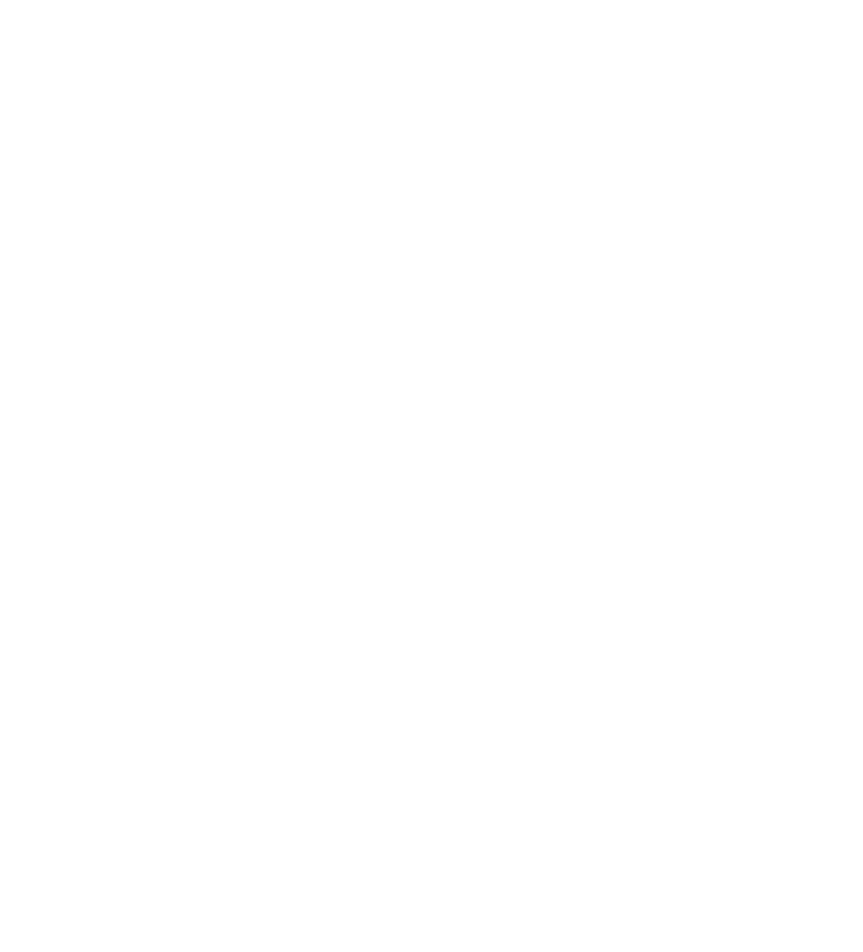
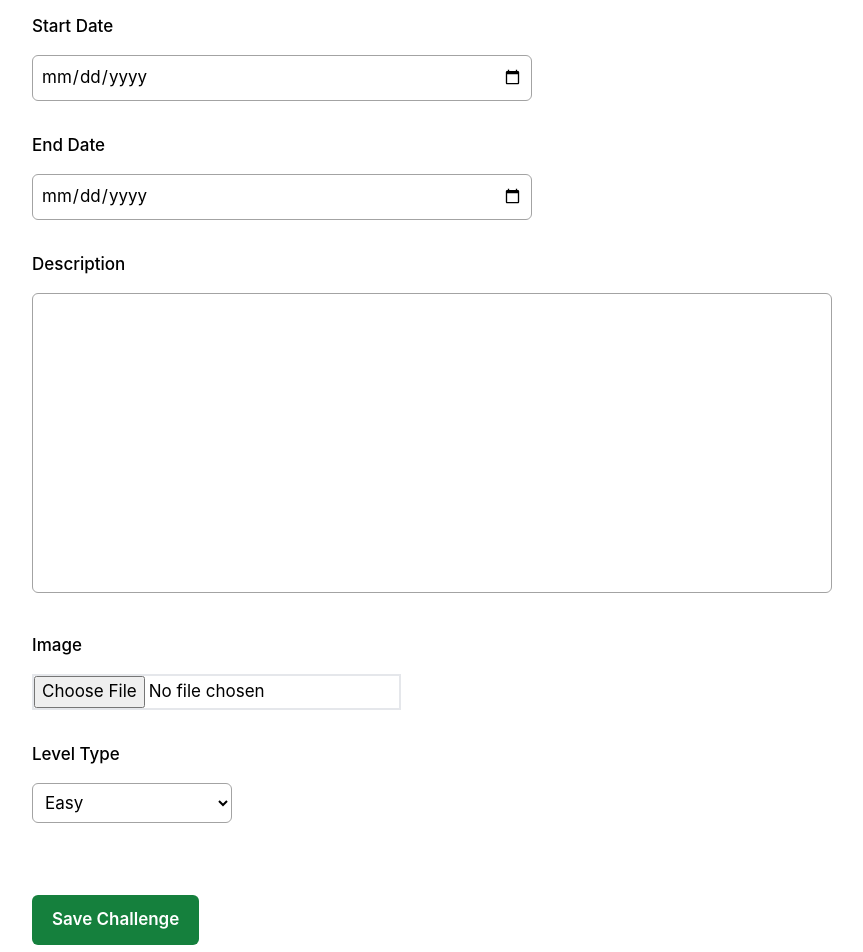
Before and after one commit to AmritHimanshu/Hackathon-Assignment-AI-Planet, a React (Create React App) app in the folder client/: page /edit-challenge/1 in a window 1280 px wide. Before the commit this address had no page. Shown: the part 320-1272 px from the top of the page, without its empty margins (48-911 px from the left). Before the commit the page ends 800 px from the top, so only its background shows below. Built offline with nearby package versions, Linux system fonts and the light colour scheme.

Commit message:
building edit challenge page

```diff
--- a/client/src/App.tsx
+++ b/client/src/App.tsx
@@ -3,6 +3,7 @@
 import ChallengeDetails from './components/ChallengeDetail';
 import CreateChallenge from './components/CreateChallenge';
 import ChallengesList from './components/ChallengesList';
+import EditChallenge from './components/EditChallenge';
 
 function App() {
     return (
@@ -11,7 +12,8 @@
           <Routes>
             <Route path="/" element={<ChallengesList />} />
             <Route path="/create-challenge" element={<CreateChallenge />} />
-            <Route path="/challenge-detail" element={<ChallengeDetails />} />
+            <Route path="/challenge-detail/:idx" element={<ChallengeDetails />} />
+            <Route path="edit-challenge/:idx" element={<EditChallenge />} />
           </Routes>
         </div>
       </Router>
--- a/client/src/components/ChallengeDetail.tsx
+++ b/client/src/components/ChallengeDetail.tsx
@@ -1,6 +1,36 @@
+import { useState } from 'react';
+import { useLocation, useNavigate, useParams } from 'react-router-dom';
 import AccessTimeIcon from '@mui/icons-material/AccessTime';
 
 function ChallengeDetails (){
+
+    const location = useLocation();
+    const queryParams = new URLSearchParams(location.search);
+    const dataObj = Object.fromEntries(queryParams.entries());
+    const data = JSON.stringify(dataObj);
+
+    const params = useParams();
+    const navigate = useNavigate();
+
+    const [challenge, setChallenge] = useState(dataObj);
+
+    const handleOnEdit = () => {
+        const queryParams = new URLSearchParams(challenge).toString();
+        navigate(`/edit-challenge/${parseInt(params.idx || '0',10)}?${queryParams}`);
+    }
+
+    const handleOnDelete = () => {
+        let listObj = [];
+        let list = localStorage.getItem('challenge-list');
+        if(list == null) listObj = [];
+        else {
+            listObj = JSON.parse(list);
+            const updatedList = listObj.filter((_:any, index:number) => index !== parseInt(params.idx || '0', 10));
+            localStorage.setItem('challenge-list',JSON.stringify(updatedList));
+        }
+        navigate('/');
+    };
+
     return (
         <div>
             <div className='px-20 py-5 font-semibold text-[18px]'>
@@ -12,33 +42,34 @@
                     <AccessTimeIcon sx={{fontSize:"18px"}}/> <span>Starts on 17th June'22 09:00 PM (Indian Standard Time)</span>
                 </div>
                 <div className='text-[42px] font-bold'>
-                    <p>Data Sprint 72 - Butterfly Identification</p>
+                    <p>{challenge.challenge_name}</p>
                 </div>
                 <div className='text-[20px]'>
                     <p>Identify the class to which each butterfly belongs to</p>
                 </div>
                 <div className='bg-white text-[#003145] font-bold flex items-center justify-center py-2 space-x-3 w-[110px] rounded-md'>
                     <img src="/assets/icons/carbon_skill-level-basic.svg" alt="" />
-                    <div>Easy</div>
+                    <div>{challenge.level}</div>
                 </div>
             </div>
 
             <div className='flex items-center justify-between px-32 shadow-xl'>
                 <div className='pb-3 pt-8 px-4 text-[22px] font-bold border-b-[4px] border-b-green-600'>Overview</div>
                 <div className='space-x-7'>
-                    <button className='font-bold bg-green-700 border-2 border-green-700 text-white py-[5px] w-[90px] rounded-lg'>Edit</button>
-                    <button className='font-bold border-2 border-red-600 text-red-600 py-[5px] w-[90px] rounded-lg'>Delete</button>
+                    <button className='font-bold bg-green-700 border-2 border-green-700 text-white py-[5px] w-[90px] rounded-lg' onClick={handleOnEdit}>Edit</button>
+                    <button className='font-bold border-2 border-red-600 text-red-600 py-[5px] w-[90px] rounded-lg' onClick={handleOnDelete}>Delete</button>
                 </div>
             </div>
 
             <div className='px-32 py-20'>
-                <p className='whitespace-pre-wrap w-[956px] font-semibold text-[18px] text-[#64607D] leading-10'>
+                {/* <p className='whitespace-pre-wrap w-[956px] font-semibold text-[18px] text-[#64607D] leading-10'>
                     Butterflies are the adult flying stage of certain insects belonging to an order or group called Lepidoptera. The word "Lepidoptera" means "scaly wings" in Greek. This name perfectly suits the insects in this group because their wings are covered with thousands of tiny scales overlapping in rows.
 
                     An agency of the Governmental Wildlife Conservation is planning to implement an automated system based on computer vision so that it can identify butterflies based on captured images. As a consultant for this project, you are responsible for developing an efficient model.
 
                     Your Task is to build an Image Classification Model using CNN that classifies to which class of weather each image belongs to.
-                </p>
+                </p> */}
+                <p className='whitespace-pre-wrap w-[956px] font-semibold text-[18px] text-[#64607D] leading-10'>{challenge.description}</p>
             </div>
 
         </div>
--- a/client/src/components/CreateChallenge.tsx
+++ b/client/src/components/CreateChallenge.tsx
@@ -68,7 +68,7 @@
                 setTimeout(()=>{
                     setMessage("");
                     navigate('/');
-                },2000);
+                },1000);
 
                 setChallengeData({
                     challenge_name: '',
--- /dev/null
+++ b/client/src/components/EditChallenge.tsx
@@ -0,0 +1,136 @@
+import React, { useState } from 'react';
+import { useLocation, useNavigate, useParams } from 'react-router-dom';
+import AutorenewIcon from '@mui/icons-material/Autorenew';
+
+function EditChallenge() {
+
+    const location = useLocation();
+    const queryParams = new URLSearchParams(location.search);
+    const data = Object.fromEntries(queryParams.entries());
+
+    const params = useParams();
+    const navigate = useNavigate();
+
+    const [challenge, setChallenge] = useState(data);
+    const [fileNew, setFileNew] = useState<{ fileData: File | null }>({ fileData: null });
+
+    const [message, setMessage] = useState('');
+    const [isLoading, setIsLoading] = useState(false);
+
+    const handleOnChange = (e: React.ChangeEvent<HTMLInputElement | HTMLTextAreaElement | HTMLSelectElement>) => {
+        let name = e.target.name;
+        let value = e.target.value;
+        setChallenge(prevState => ({ ...prevState, [name]: value }));
+    };
+
+    const handleOnChangeFile = (e: React.ChangeEvent<HTMLInputElement | HTMLTextAreaElement | HTMLSelectElement>) => {
+        if (e.target instanceof HTMLInputElement && e.target.type === 'file') {
+            const file = e.target.files ? e.target.files[0] : null;
+            setFileNew({fileData:file});
+        }
+    };
+
+    const handleOnSubmit = async (e: any) => {
+        e.preventDefault();
+        // console.log('Challenge ',challenge)
+        let {challenge_name, start_date, end_date, description, file, level} = challenge;
+        const { fileData } = fileNew;
+        if(!challenge_name || !start_date || !end_date || !description || !file || !level ){
+            alert("Fill all the fields");
+            return;
+        }
+        try {
+            if(fileData){
+                setIsLoading(true);
+                const form = new FormData();
+                form.append("file", fileData);
+                form.append("upload_preset", "kfgw6ech");
+
+                const resCloudinary = await fetch(`https://api.cloudinary.com/v1_1/dgvvfyeji/raw/upload`, {
+                    method: "POST",
+                    body: form,
+                });
+
+                const dataCloudinary = await resCloudinary.json();
+                if (dataCloudinary && dataCloudinary.url) file = dataCloudinary.url;
+            }
+
+            let listObj = [];
+            let list = localStorage.getItem('challenge-list');
+            if(list == null) {
+                navigate('/');
+            }
+            else{
+                listObj = JSON.parse(list);
+                const idx = parseInt(params.idx ?? '', 10);
+                const updatedData = {challenge_name, start_date, end_date, description, file, level};
+                if(idx >= 0 && idx < listObj.length){
+                    listObj[idx] = updatedData;
+                    localStorage.setItem('challenge-list',JSON.stringify(listObj));
+                }
+                // console.log('updatedData ',updatedData);
+                setIsLoading(false);
+                setMessage("Successfully created");
+                setTimeout(()=>{
+                    setMessage("");
+                    const queryParams = new URLSearchParams(updatedData).toString();
+                    navigate(`/challenge-detail/${idx}?${queryParams}`);
+                },2000);
+            }
+        } catch (error) {
+            console.log(error);
+            alert(error);
+        }
+
+    };
+
+    return (
+        <div className='relative'>
+            {message && (
+                <div className={`sticky top-0 z-50 w-full p-4 text-[20px] text-black font-[500] ${message === "Successfully created" && "bg-green-300" }`}>
+                    {message}
+                </div>
+            )}
+            <div className='px-20 py-5 font-semibold text-[18px]'>
+                DPhi
+            </div>
+            <div className='px-20 py-9 font-semibold text-[25px] bg-slate-100'>
+                Challenge Details
+            </div>
+            <form className='px-20 py-10'>
+                <div className='space-y-4 text-[17px] mb-8'>
+                    <label htmlFor="challenge_name" className='block font-medium'>Challenge Name</label>
+                    <input type="text" id="challenge_name" name="challenge_name" value={challenge.challenge_name} onChange={handleOnChange} placeholder="Challenge Name" className='border-[1px] border-neutral-400 rounded-md w-[500px] p-2 outline-0' />
+                </div>
+                <div className='space-y-4 text-[17px] my-8'>
+                    <label htmlFor="start_date" className='block font-medium'>Start Date</label>
+                    <input type="date" id="start_date" name="start_date" value={challenge.start_date} onChange={handleOnChange} placeholder="Add start date" className='border-[1px] border-neutral-400 rounded-md w-[500px] p-2 outline-0' />
+                </div>
+                <div className='space-y-4 text-[17px] my-8'>
+                    <label htmlFor="end_date" className='block font-medium'>End Date</label>
+                    <input type="date" id="end_date" name="end_date" value={challenge.end_date} onChange={handleOnChange} placeholder="Add end date" className='border-[1px] border-neutral-400 rounded-md w-[500px] p-2 outline-0' />
+                </div>
+                <div className='space-y-4 text-[17px] my-8'>
+                    <label htmlFor="description" className='block font-medium'>Description</label>
+                    <textarea id="description" name="description" value={challenge.description} onChange={handleOnChange} className='resize-none border-[1px] border-neutral-400 rounded-md w-[800px] h-[300px] p-2 outline-0' ></textarea>
+                </div>
+                <div className='space-y-4 text-[17px] my-8'>
+                    <label className='block font-medium'>Image</label>
+                    <input type="file" id="file" name="file" onChange={handleOnChangeFile} className='border-2'/>
+                </div>
+                <div className='space-y-4 text-[17px] my-8'>
+                    <label className='block font-medium'>Level Type</label>
+                    <select id="level" name="level" className='p-2 bg-transparent border-[1px] border-neutral-400 rounded-md w-[200px] outline-0 cursor-pointer'
+                    onChange={handleOnChange}>
+                        <option value="Easy" >Easy</option>
+                        <option value="Medium" >Medium</option>
+                        <option value="Hard" >Hard</option>
+                    </select>
+                </div>
+                <button className='bg-green-700 text-white text-[17px] font-semibold px-5 py-3 mt-10 rounded-md' onClick={handleOnSubmit} >{isLoading && <AutorenewIcon className='animate-spin' />} Save Challenge</button>
+            </form>
+        </div>
+    )
+}
+
+export default EditChallenge
```
Also changed, not shown: client/src/components/ChallengeCard.tsx (+9 -1 lines).
